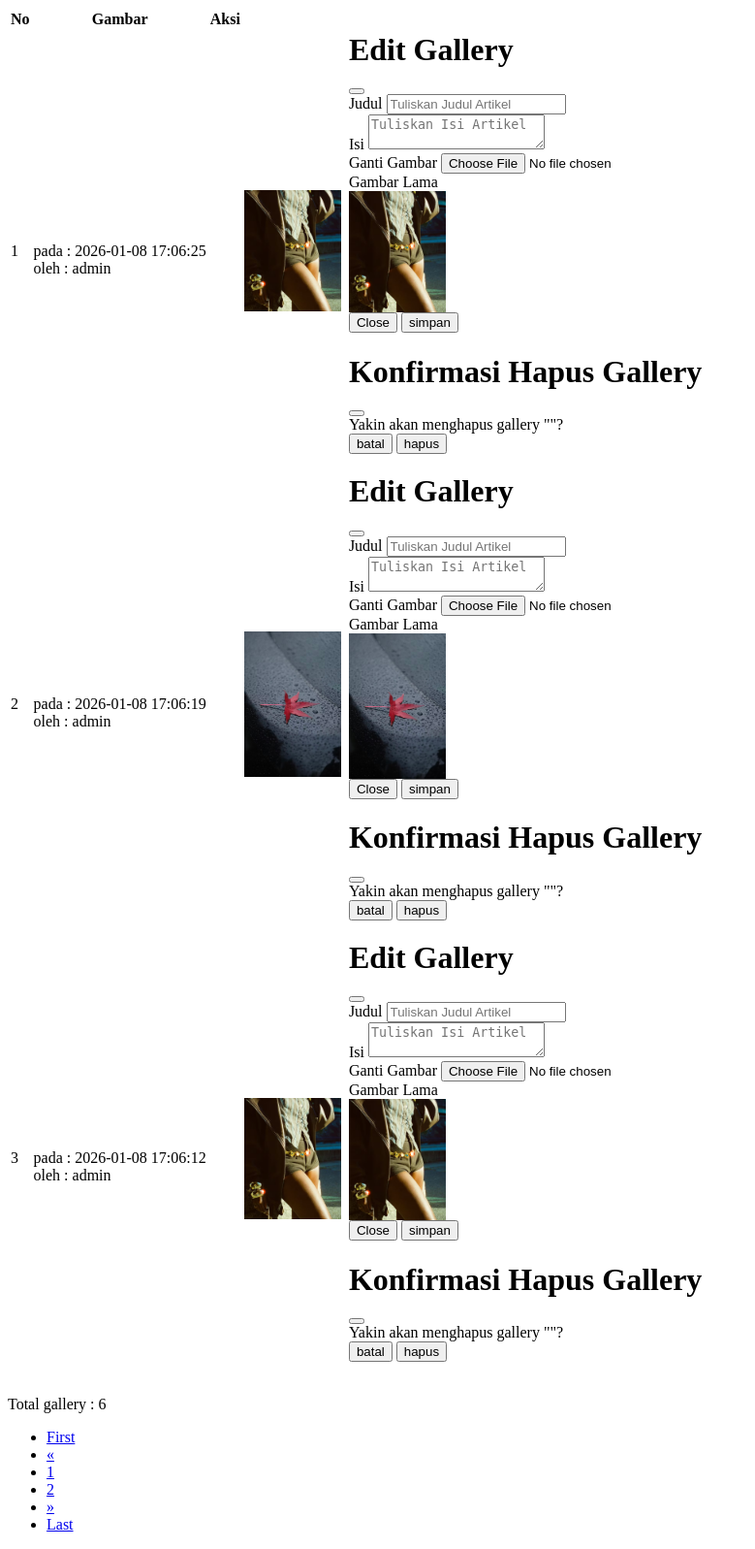
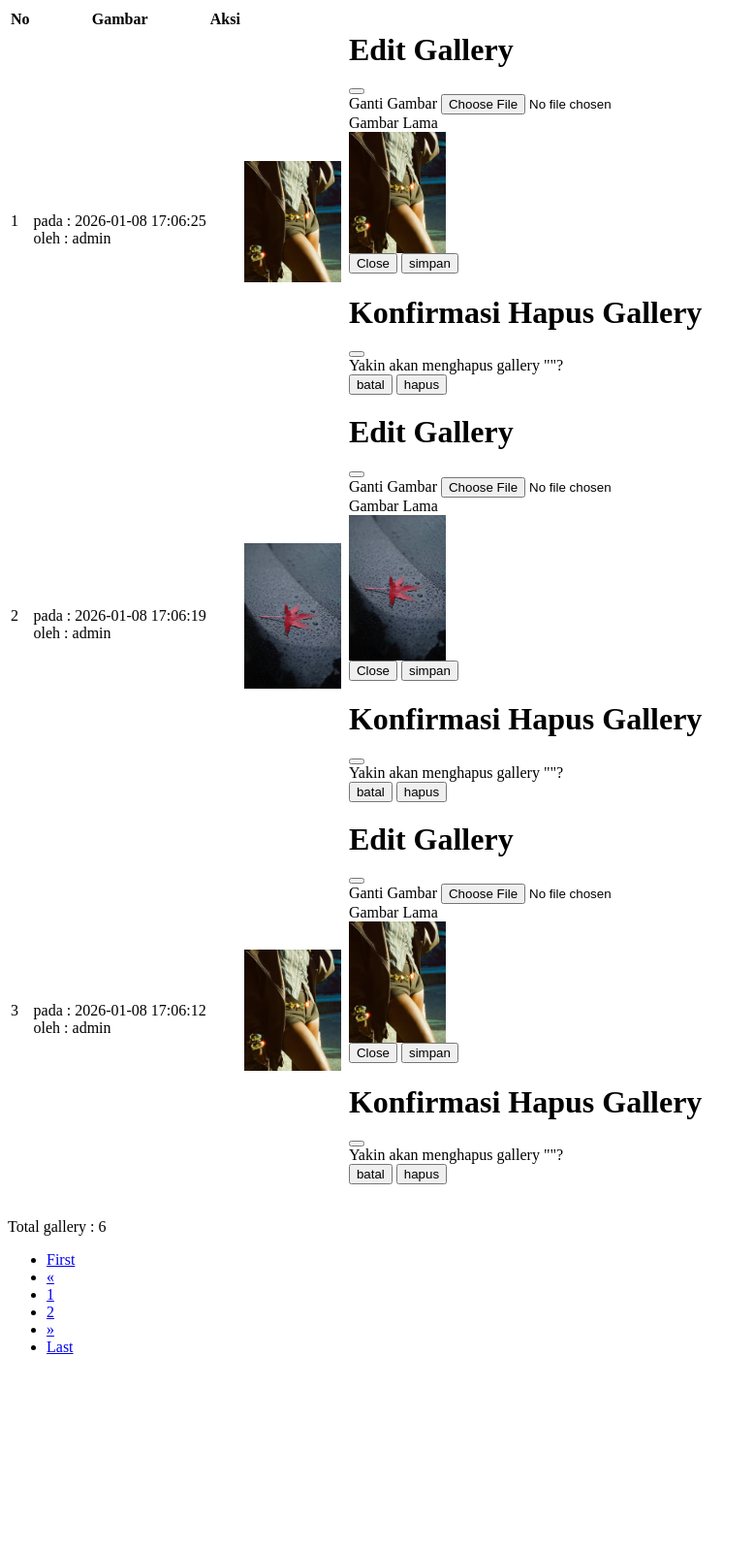
Before and after one commit to R4d1ty404/pbw-raditya, a PHP site: page /gallery_data.php in a window 1280 px wide. Shown: the whole page at 97% size, without its empty margins (0-779 px from the left). After the commit the page ends 1396 px from the top, so only its background shows below. Run offline with PHP 8.4, Linux system fonts and the light colour scheme; data comes from the database, SQL or seed files in the repository; data that the repository does not hold is empty.

Commit message:
Fix gallery data edit modal

```diff
--- a/gallery_data.php
+++ b/gallery_data.php
@@ -54,15 +54,6 @@
                                                 </div>
                                                 <form method="post" action="" enctype="multipart/form-data">
                                                     <div class="modal-body">
-                                                        <div class="mb-3">
-                                                            <label for="formGroupExampleInput" class="form-label">Judul</label>
-                                                            <input type="hidden" name="id" value="<?= $row["id"] ?>">
-                                                            <input type="text" class="form-control" name="judul" placeholder="Tuliskan Judul Artikel" value="<?= $row["judul"] ?>" required>
-                                                        </div>
-                                                        <div class="mb-3">
-                                                            <label for="floatingTextarea2">Isi</label>
-                                                            <textarea class="form-control" placeholder="Tuliskan Isi Artikel" name="isi" required><?= $row["isi"] ?></textarea>
-                                                        </div>
                                                         <div class="mb-3">
                                                             <label for="formGroupExampleInput2" class="form-label">Ganti Gambar</label>
                                                             <input type="file" class="form-control" name="gambar">
```
